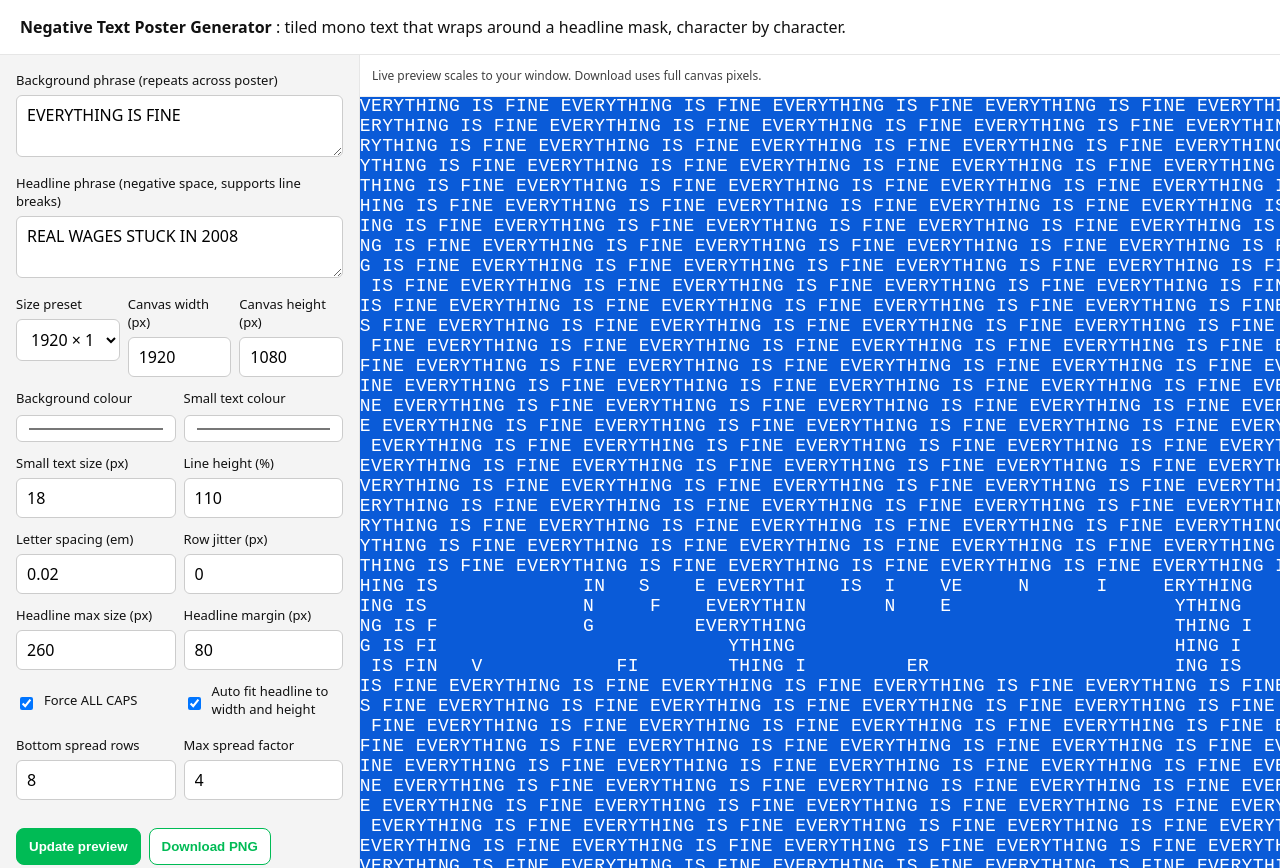
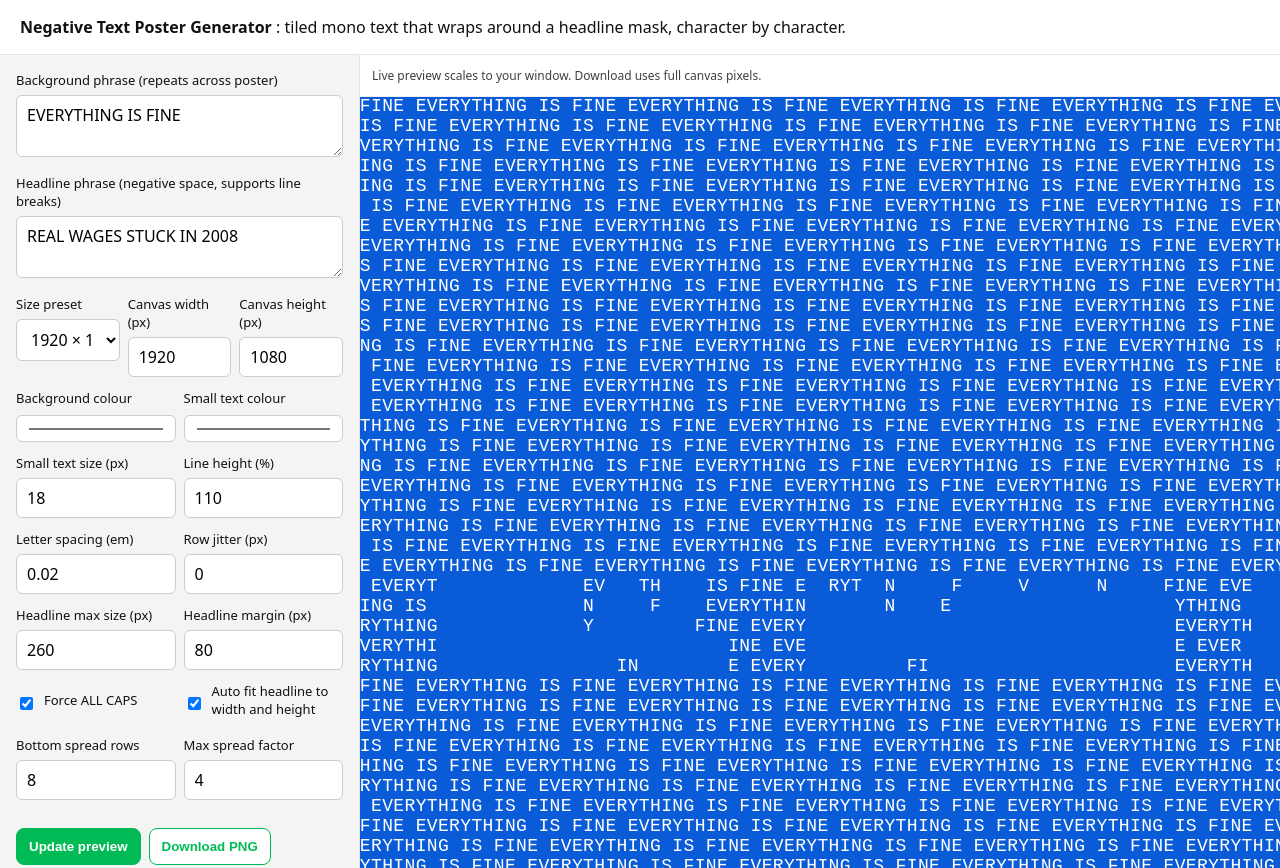
Before and after one commit to CCWBee/backgroundgen, a plain HTML site: page index.html in a window 1280 px wide. Shown: the top 868 px of the page. Drawn offline with Linux system fonts and the light colour scheme.

Commit message:
Randomize row character offsets

```diff
--- a/index.html
+++ b/index.html
@@ -274,7 +274,7 @@
       const startSpreadRow = Math.max(0, totalRows - rowsInSpread);
       const easeOut = t => 1 - Math.pow(1 - t, 3);
 
-      let rowIndex = 0, charOffset = 0;
+      let rowIndex = 0;
       for (let y = 0; y < h + rowH; y += rowH, rowIndex++){
         const jitterX = jitter ? (Math.random()*jitter*2 - jitter) : 0;
         let x = -w + jitterX; // start off-canvas left
@@ -282,7 +282,7 @@
         let t = 0; if (rowIndex >= startSpreadRow && rowsInSpread > 0){ t = (rowIndex - startSpreadRow) / rowsInSpread; }
         const spreadMul = 1 + spreadFactor * easeOut(Math.min(1, Math.max(0, t)));
 
-        let charIndex = charOffset;
+        let charIndex = Math.floor(Math.random() * phraseChars.length);
         while (x < w + w){
           const ch = phraseChars[charIndex % phraseChars.length];
           const baseW = Math.max(1, (widths[ch] || 0) + letterSpacePx);
@@ -294,7 +294,6 @@
           x += adv;
           charIndex++;
         }
-        charOffset = (charOffset + 1) % phraseChars.length;
       }
     }
 
```
